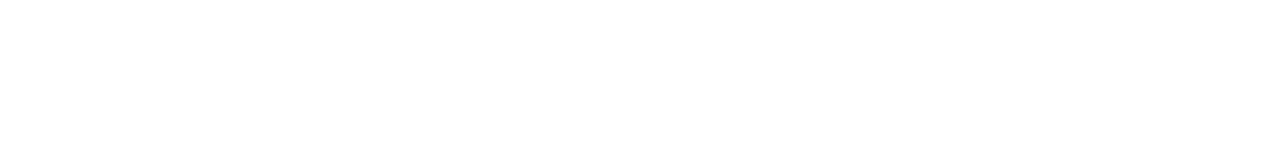
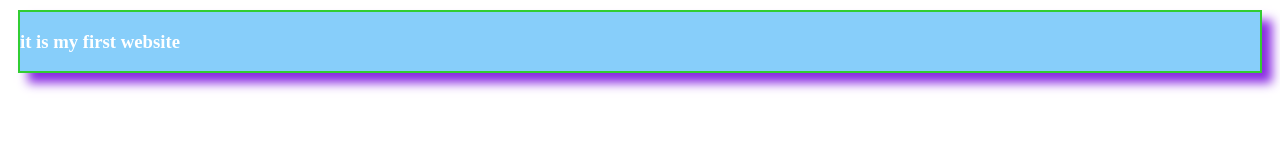
Before and after one commit to robiulawwal/my-first-github-repo, a plain HTML site: page index.html in a window 1280 px wide. Drawn offline with Linux system fonts and the light colour scheme.

Commit message:
added css

```diff
--- a/index.html
+++ b/index.html
@@ -4,8 +4,11 @@
     <meta charset="UTF-8">
     <meta name="viewport" content="width=device-width, initial-scale=1.0">
     <title>practice website</title>
+    <link rel="stylesheet" href="styles/style.css">
 </head>
 <body>
-
+    <div>
+        <h3>it is my first website</h3>
+    </div>
 </body>
 </html>
--- /dev/null
+++ b/styles/style.css
@@ -0,0 +1,7 @@
+div{
+    background-color: lightskyblue;
+    border: 2px solid limegreen;
+    margin: 10px;
+   color: white;
+    box-shadow: 10px 10px 10px blueviolet;
+}
```
